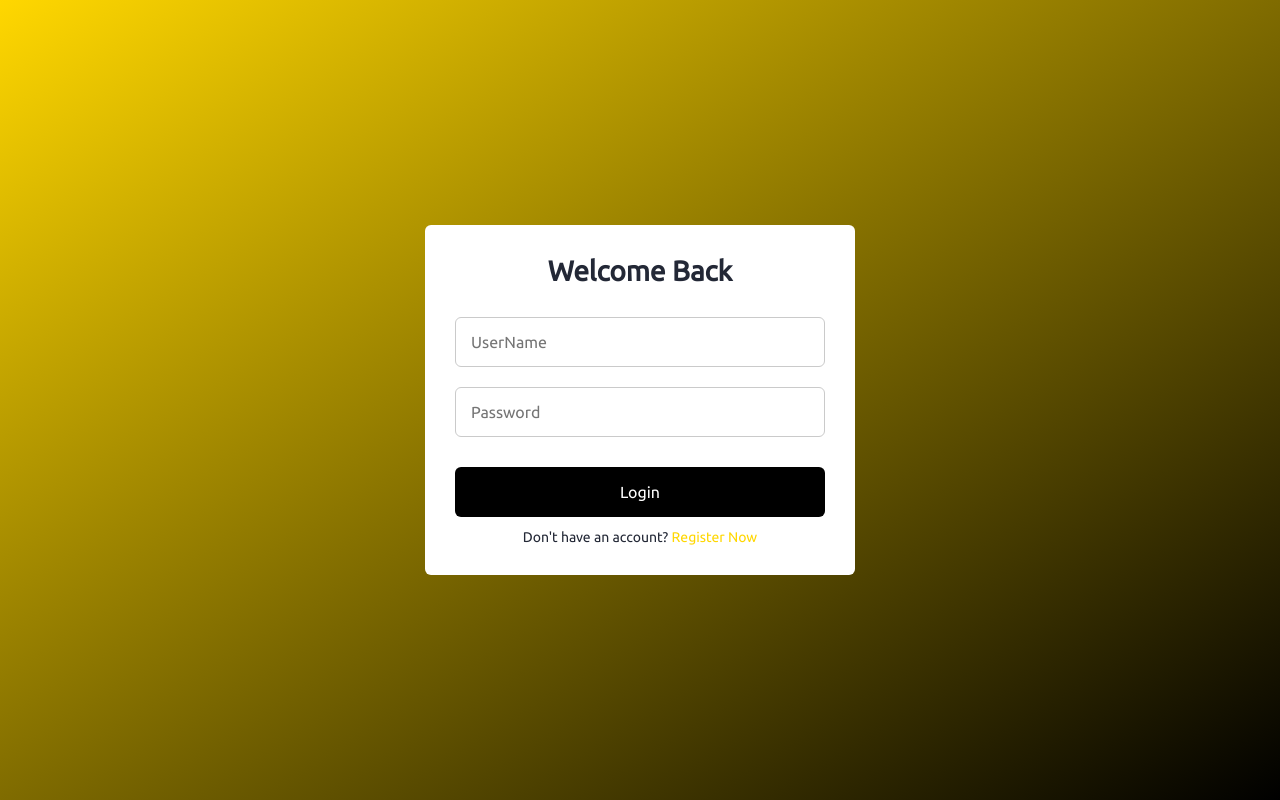
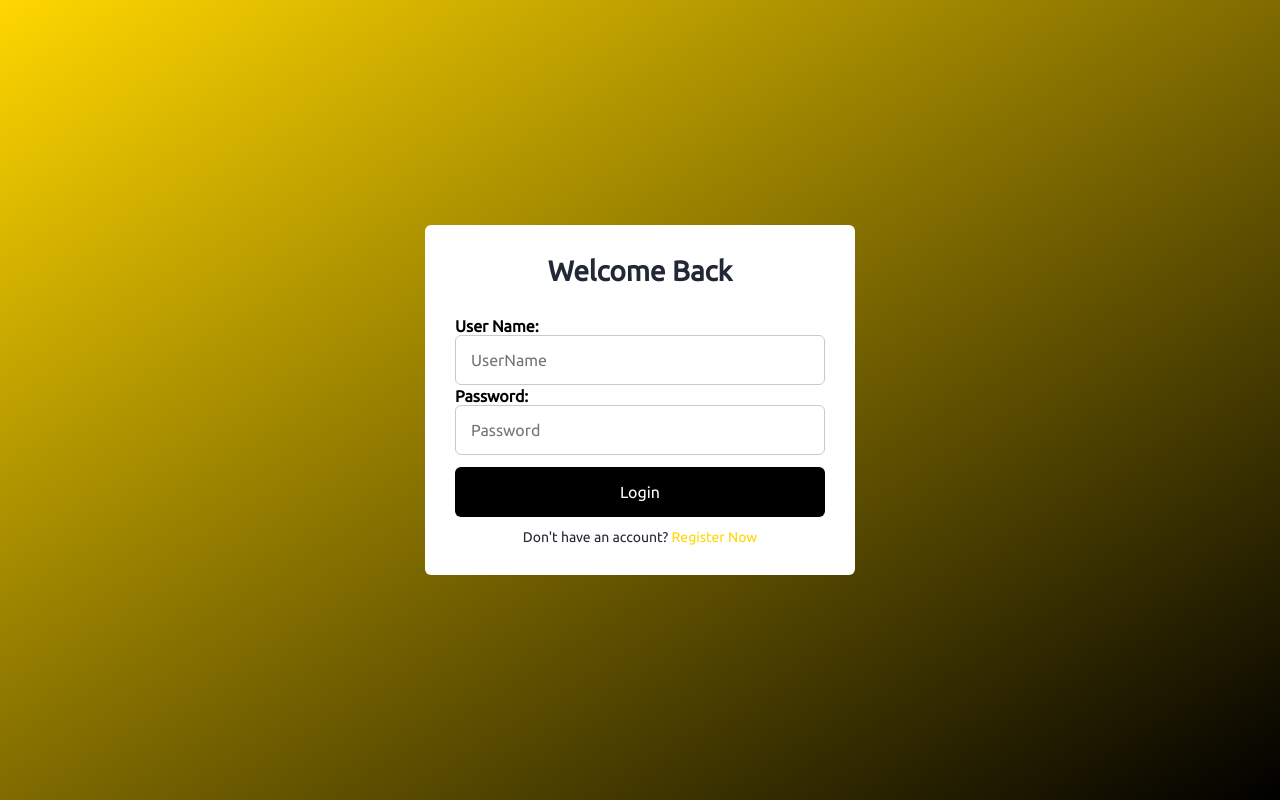
Before and after one commit to bakerrj101/COP4331G10, a PHP site: page / in a window 1280 px wide. Run offline with PHP 8.4, Linux system fonts and the light colour scheme.

Commit message:
testing headers for input fields

```diff
--- a/css/styles.css
+++ b/css/styles.css
@@ -119,3 +119,7 @@ form {
     padding: 20px 10px;
   }
 }
+
+.input-description {
+  font-size: medium;
+}
--- a/index.html
+++ b/index.html
@@ -19,6 +19,7 @@
           <header>Welcome Back</header>
           <form action="#">
             <div class="field input-field">
+              <h1 class="input-description">User Name:</h1>
               <input
                 type="username"
                 placeholder="UserName"
@@ -28,6 +29,7 @@
             </div>
 
             <div class="field input-field">
+              <h1 class="input-description">Password:</h1>
               <input
                 type="password"
                 placeholder="Password"
@@ -68,44 +70,52 @@
           <header>Register</header>
           <form action="#">
             <div class="field input-field">
+              <h1 class="input-description">First Name:</h1>
               <input
                 type="text"
-                placeholder="FirstName"
+                placeholder="First Name"
                 class="input"
                 id="firstName"
               />
             </div>
 
             <div class="field input-field">
+              Last Name:
               <input
                 type="text"
-                placeholder="LastName"
+                placeholder="Last Name"
                 class="input"
                 id="lastName"
               />
             </div>
 
             <div class="field input-field">
+              User Name:
               <input
                 type="username"
-                placeholder="UserName"
+                placeholder="User Name"
                 class="input"
                 id="login"
               />
             </div>
 
             <div class="field input-field">
-              <input type="password" placeholder="Password" id="createpass" />
+              Password:
+              <input
+                type="password"
+                placeholder="Password"
+                id="createpass" />
             </div>
 
             <div class="field input-field">
+              Confirm Password:
               <input
                 type="password"
                 placeholder="Confirm password"
                 id="confirmpass"
               />
             </div>
-            <span
+            <span class="warning"
               style="
                 margin: auto;
                 display: table;
```
